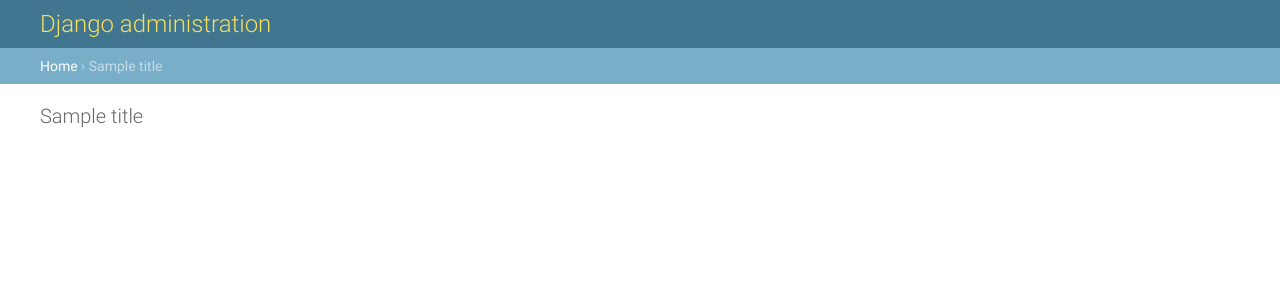
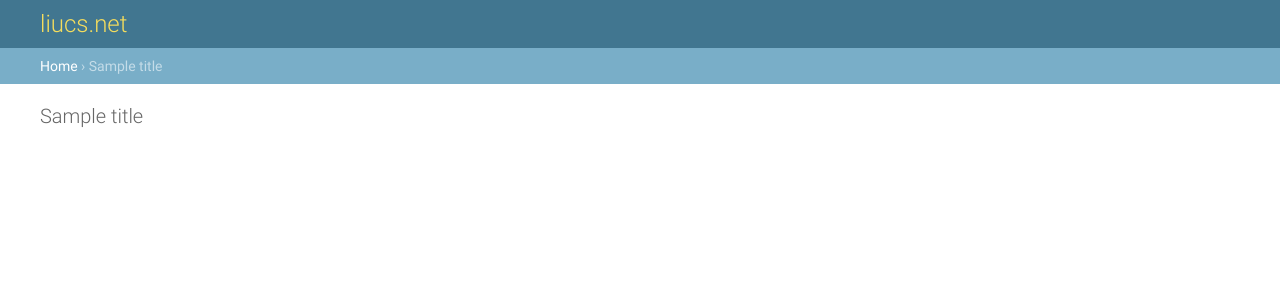
Before and after one commit to league/l3ms, a Django app: template templates/admin/base_site.html in a window 1280 px wide. Shown: the top 300 px of the page. Run offline with Django 3.2, Linux system fonts and the light colour scheme; the template is opened without the code that fills it: most values are stand-ins (such as "Sample title", 1, 10 or a date in 2020); parts of the project's set-up code (start-up, migrations or seed data) failed here and were passed over.

Commit message:
trying admin templates for login.

```diff
--- a/templates/admin/base_site.html
+++ b/templates/admin/base_site.html
@@ -4,7 +4,7 @@
 {% block title %}{{ title }} | {% trans 'Django site admin' %}{% endblock %}
 
 {% block branding %}
-<h1 id="site-name">{% trans 'Django administration' %}</h1>
+<h1 id="site-name">{% trans 'liucs.net' %}</h1>
 {% endblock %}
 
 {% block nav-global %}{% endblock %}
--- a/urls.py
+++ b/urls.py
@@ -11,7 +11,8 @@ admin.autodiscover()
 urlpatterns = patterns(
     '',
     (rel_url('misc/$'), djlms.misc.views.hello),
-    (rel_url(default.LOGIN_URL[1:]), django.contrib.auth.views.login),
+    (rel_url(default.LOGIN_URL[1:]), django.contrib.auth.views.login,
+     {'template_name': 'admin/login.html'}),
     (rel_url(default.LOGOUT_URL[1:]), django.contrib.auth.views.logout),
     (rel_url(default.LOGIN_REDIRECT_URL[1:]), djlms.accounts.views.profile),
     (rel_url(r'admin/'), include(admin.site.urls)),
```
